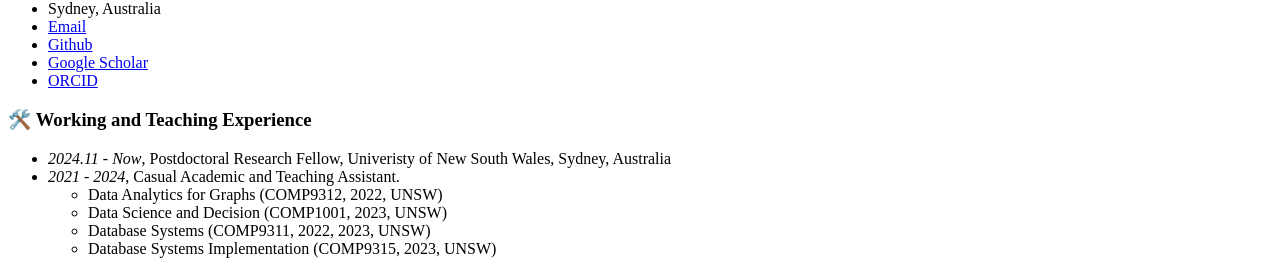
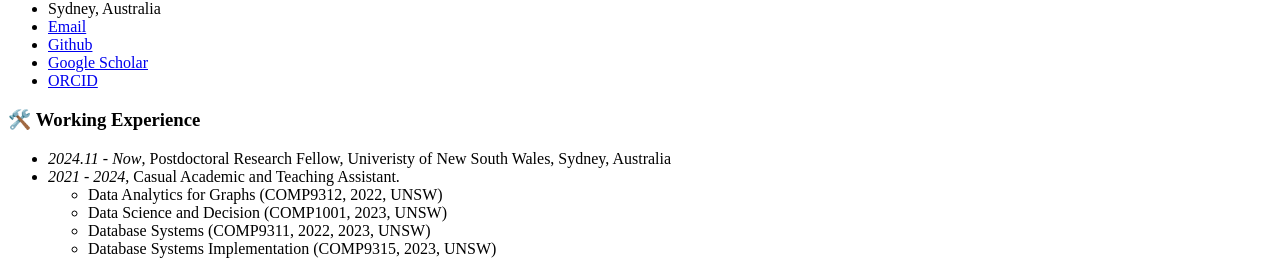
Before and after one commit to jianwei-cse/jianwei-cse.github.io, a Jekyll site: the page built from _pages/includes/experience.md, in a window 1280 px wide. Shown: the part 1579-1850 px from the top of the page. Built offline with Jekyll 4.4.1, drawn with Linux system fonts in a browser that asks for light colours; our own code applies the rules of GitHub Pages for plain Markdown files; a script bundle is joined from its source files by our own code.

Commit message:
first commit

```diff
--- a/_data/navigation.yml
+++ b/_data/navigation.yml
@@ -11,7 +11,7 @@ main:
     url: "/#-publications"
 
   - title: "Experience"
-    url: "/#working-and-teaching-experience"
+    url: "/#-working-experience"
 
   - title: "Education"
     url: "/#-education"
--- a/_pages/includes/experience.md
+++ b/_pages/includes/experience.md
@@ -1,4 +1,4 @@
-# 🛠️ Working and Teaching Experience
+# 🛠️ Working Experience
 
 - *2024.11 - Now*, Postdoctoral Research Fellow, Univeristy of New South Wales, Sydney, Australia
 - *2021 - 2024*, Casual Academic and Teaching Assistant.
```
Also changed, not shown: images/apple-touch-icon.png, images/favicon-16x16.png, images/favicon-32x32.png.
